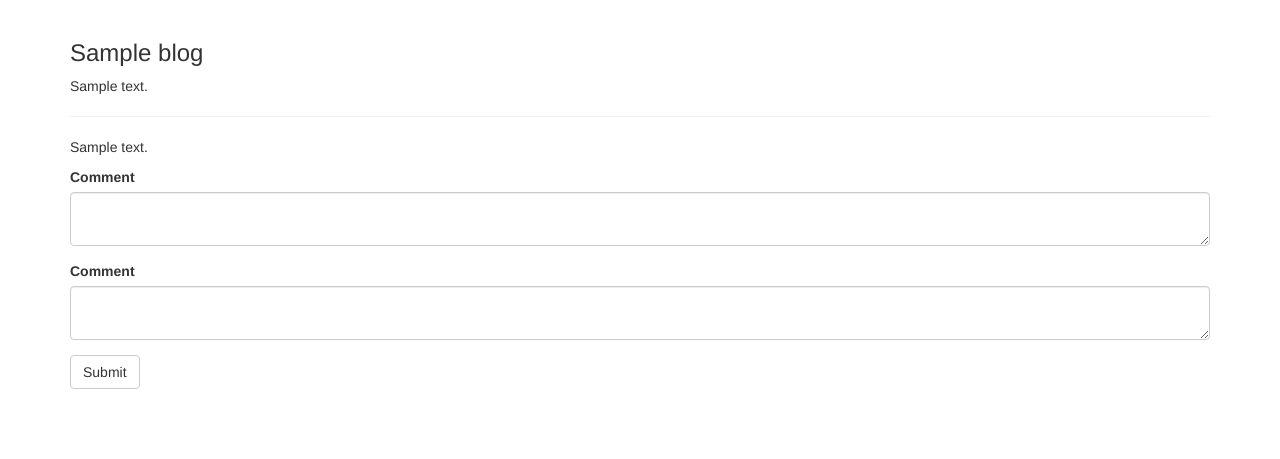
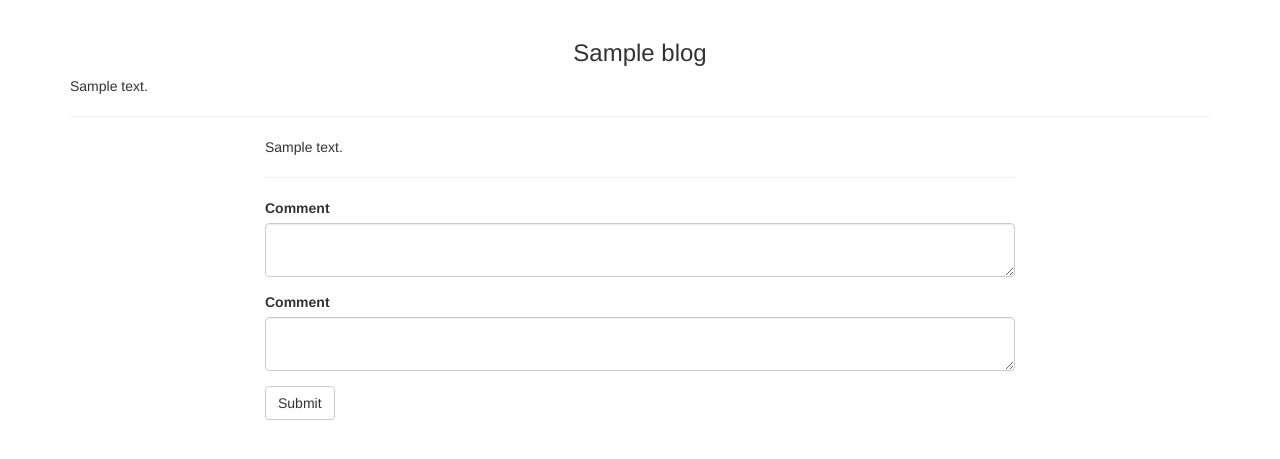
Before and after one commit to Kadas36/Bloggers-Hut, a Flask app: template app/templates/comment.html in a window 1280 px wide. Shown: the part 52-511 px from the top of the page. Run offline with Flask 2, Linux system fonts and the light colour scheme; tables that the repository leaves empty hold one stand-in row (values such as "Sample post"); the template is opened without the code that fills it: values that come from a table or form of the project are taken from there, most other values are stand-ins (such as "Sample title", 1, 10 or a date in 2020); data that the repository does not hold is empty; some libraries are stand-ins or nearby versions.

Commit message:
Add comment styling

```diff
--- a/app/templates/comment.html
+++ b/app/templates/comment.html
@@ -1,5 +1,9 @@
 {% extends 'base.html' %}
 {% import 'bootstrap/wtf.html' as wtf%}
+{% block styles%} {{ super() }}
+<link rel="stylesheet" href="{{url_for('static',filename='css/comment.css')}}">
+{% endblock %}
+
 
 {% block content %}
 
@@ -8,21 +12,28 @@
 
     <div class="card">
         <div class="card-body">
-            <h3 class="card-title">{{ blog.blog_title }}</h3>
+            <h3 class="card-title text-center">{{ blog.blog_title }}</h3>
             <p class="card-text">{{ blog.blog_body }}</p>
         </div>
     </div>
     <hr>
-
-
+    <div class="row">
+        <div class="col-md-2"></div>
+        <div class="col-md-8">
+            <div class="comment">
                 {% for comment in comments_list %}
                     <p>{{ comment.comment }}</p>
+                    <hr>
                 {% endfor %}
+            </div>
 
             <form method="POST" action="">
                 {{wtf.quick_form(commentform)}}
             </form>
         </div>
+        <div class="col-md-2"></div>
+    </div>
+</div>
 
 
 {% endblock content %}
```
Also changed, not shown: app/static/css/comment.css (added). Lines whose indentation alone changed are shown as unchanged.
